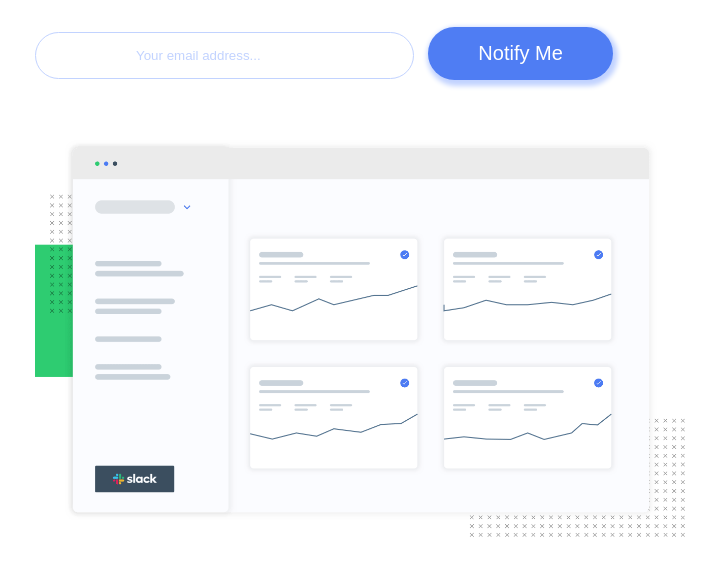
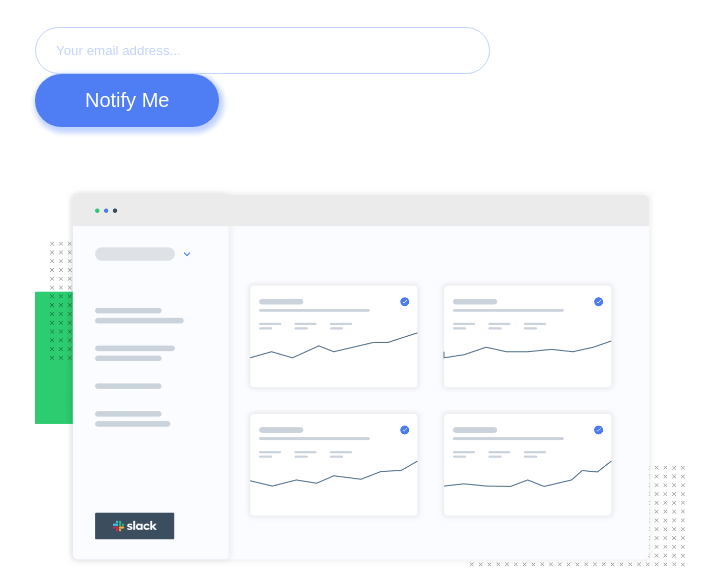
Before and after one commit to hafsahussein/Ping-coming-soon-page, a plain HTML site: page index.html in a window 1280 px wide. Shown: the part 262-831 px from the top of the page, without its empty margins (280-996 px from the left). Drawn offline with nearby package versions, Linux system fonts and the light colour scheme.

Commit message:
Update style.css

```diff
--- a/style.css
+++ b/style.css
@@ -37,7 +37,8 @@ form{
     text-align: left;
  }
 form input[type="text"]{
-    padding: 15px 100px;
+   padding: 15px 20px;
+    width: 70%;
     margin-right: 10px;
     border-radius: 30px;
     border: 1px solid  hsl(223, 100%, 88%);
```
